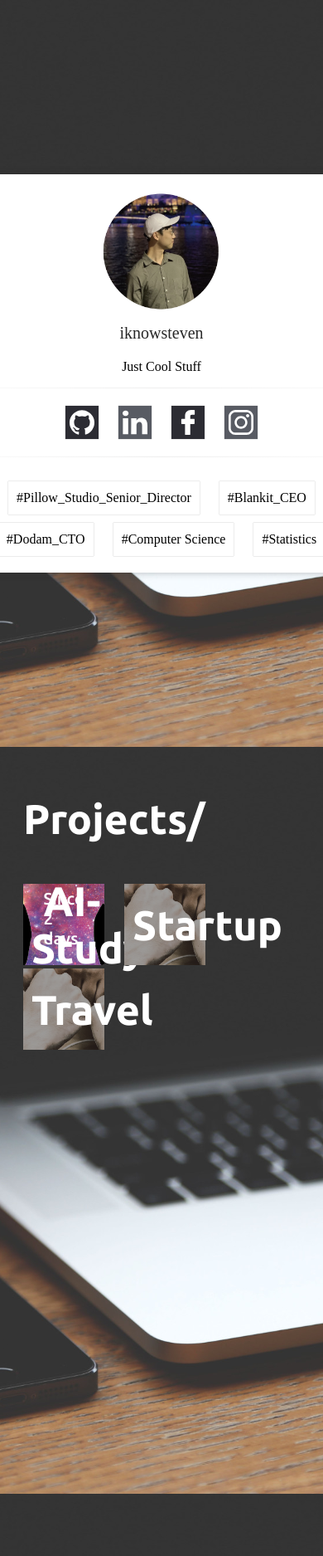
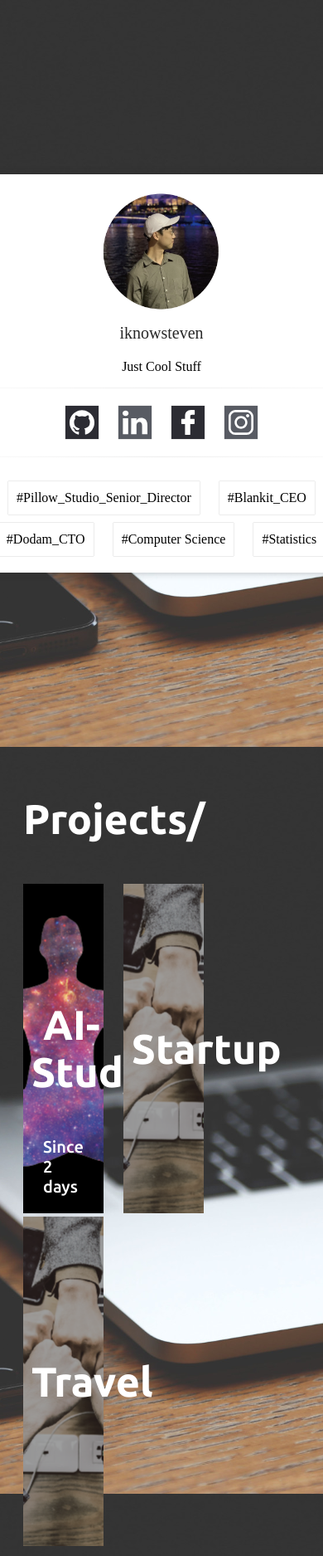
Before and after one commit to iknowSteven/iknowSteven.github.io, a Jekyll site: the page built from index.md, in a window 390 px wide. Shown: the whole page at 83% size. Built offline with Jekyll 4.4.1, drawn with Linux system fonts in a browser that asks for light colours; our own code applies the rules of GitHub Pages for plain Markdown files.

Commit message:
no message

```diff
--- a/assets/css/countdown.css
+++ b/assets/css/countdown.css
@@ -41,8 +41,8 @@
 
 @media ( max-width: 1000px ) {
     .countdown_container_white {
-        width: calc(31.9991vw - 26.7px);
-        height: calc(31.9991vw - 26.7px);
+        width: calc(33% - 20px);
+        padding-bottom: calc(33% - 20px);
     }
 }
 
```
